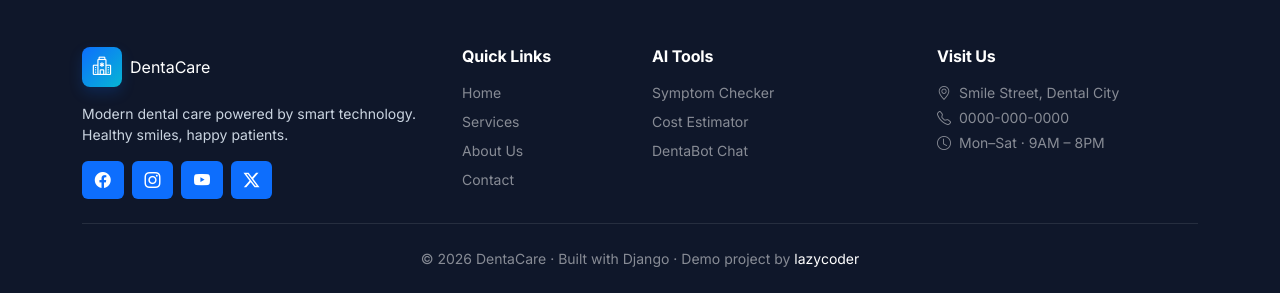
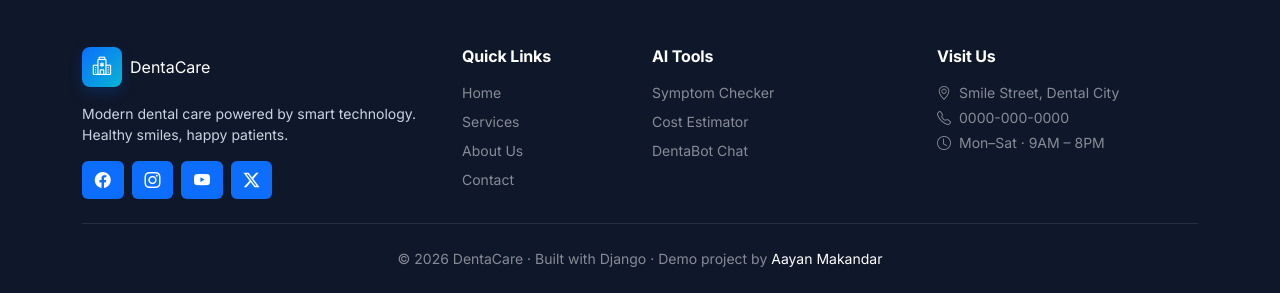
Before and after one commit to aayanmamakandar-lab/Dental-clinic-management-system, a Django app: page /ai/chatbot/ in a window 1280 px wide. Shown: the part 991-1284 px from the top of the page. Run offline with Django 5.2, Linux system fonts and the light colour scheme.

Commit message:
Update project and dependencies

```diff
--- a/templates/public_base.html
+++ b/templates/public_base.html
@@ -72,7 +72,7 @@
       </div>
     </div>
     <hr class="border-secondary my-4">
-    <p class="small text-center text-white-50 mb-0">© {% now "Y" %} DentaCare · Built with Django · Demo project by <span class="text-white">lazycoder</span></p>
+    <p class="small text-center text-white-50 mb-0">© {% now "Y" %} DentaCare · Built with Django · Demo project by <span class="text-white">Aayan Makandar</span></p>
   </div>
 </footer>
 {% endblock %}
```
Also changed, not shown: README.md, 1 other file.
